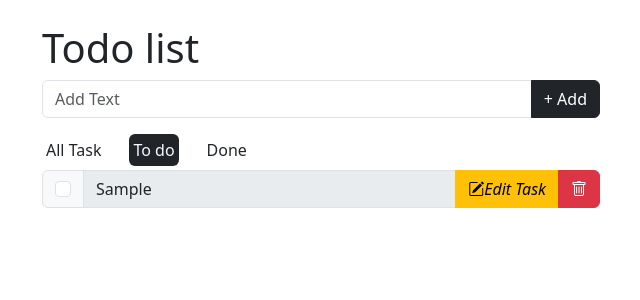
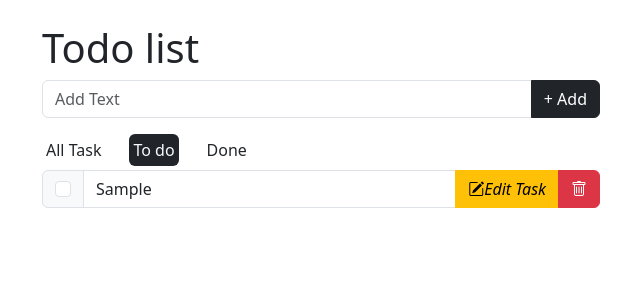
Before and after one commit to flammadc/todo-list, a React (Vite) app: page /todo in a window 1280 px wide. Both pictures are taken after typing "Sample" into the empty fields and a click on the button "+ Add". Shown: the top 300 px of the page, without its empty margins (40-680 px from the left). Built offline with nearby package versions, Linux system fonts and the light colour scheme.

Commit message:
update background color

```diff
--- a/src/components/Todo.jsx
+++ b/src/components/Todo.jsx
@@ -30,8 +30,8 @@ export const Todo = ({
                 value={useInput[task.id] ?? task.value}
                 className={
                   task.isDone
-                    ? "form-control text-decoration-line-through"
-                    : "form-control"
+                    ? "form-control bg-white text-decoration-line-through"
+                    : "form-control bg-white"
                 }
                 onChange={(e) =>
                   setUseInput({ ...useInput, [task.id]: e.target.value })
```
